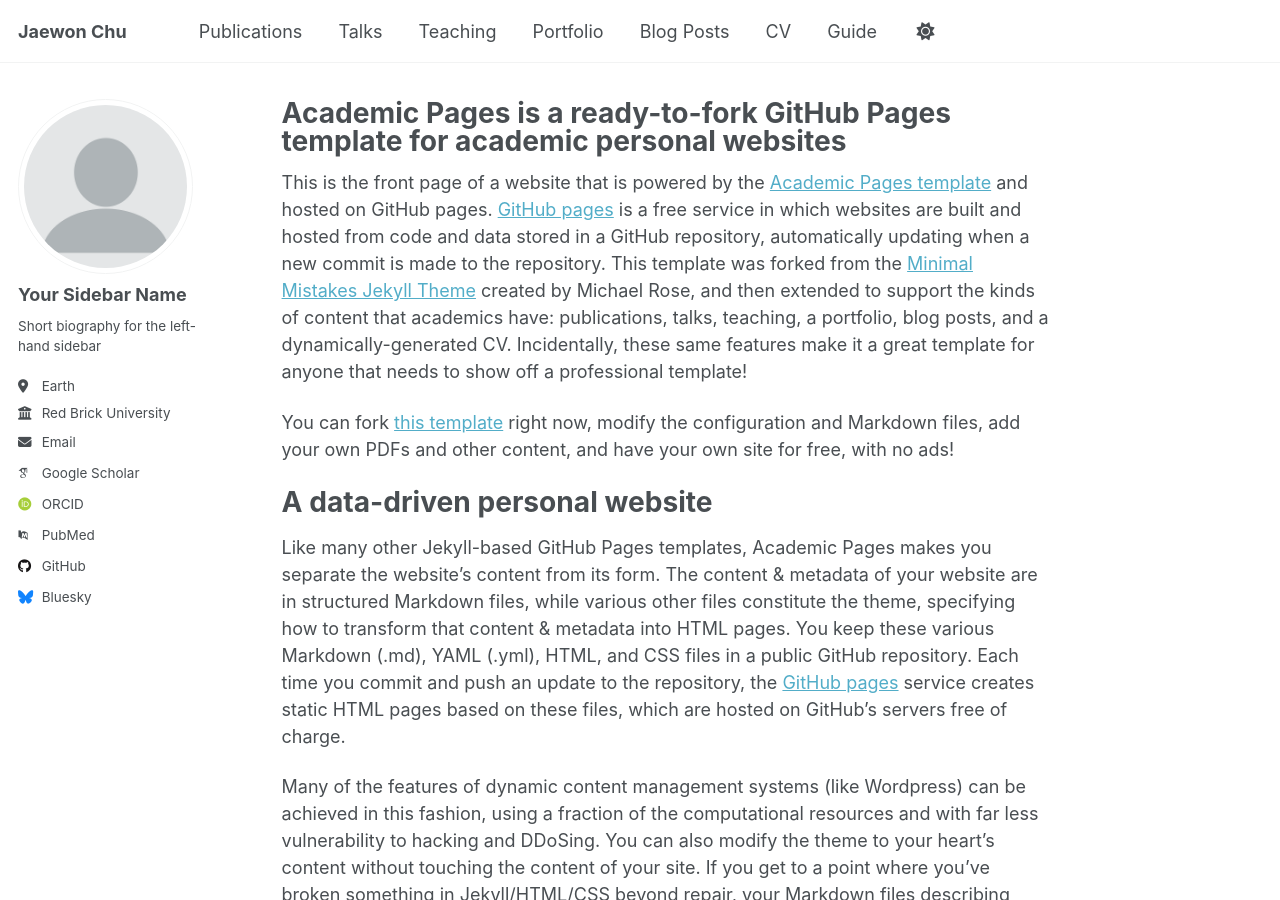
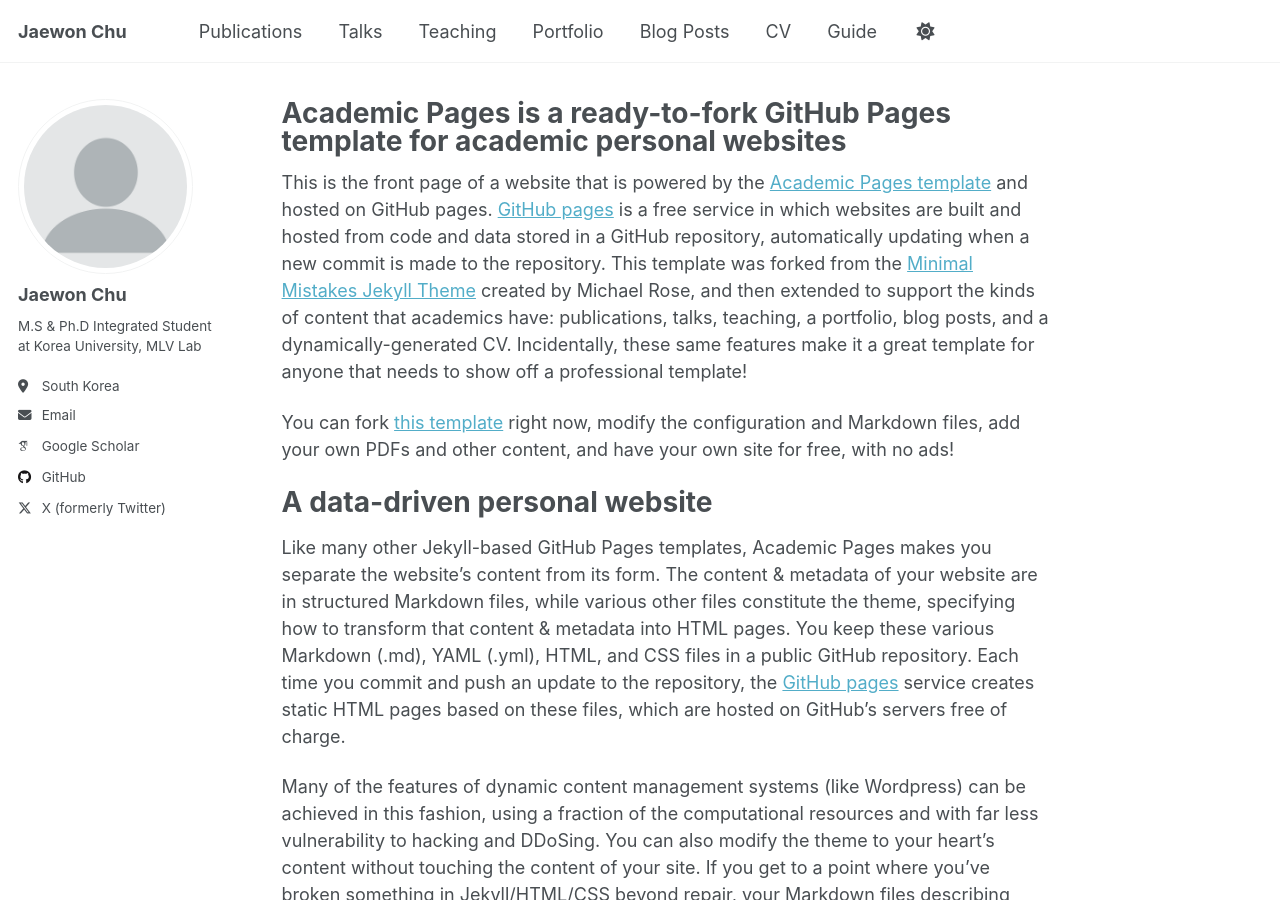
Before and after one commit to jaewonchu/jaewonchu.github.io, a Jekyll site: the page built from _pages/about.md, in a window 1280 px wide and 900 px high. Built offline with Jekyll 4.4.1, drawn with Linux system fonts in a browser that asks for light colours; some web fonts are replaced; a script that is not in the unit is left out.

Commit message:
Modification

```diff
--- a/_config.yml
+++ b/_config.yml
@@ -24,23 +24,22 @@ repository               : "academicpages/academicpages.github.io"
 author:
   # Biographic information
   avatar           : "profile.png"
-  name             : "Your Sidebar Name"
+  name             : "Jaewon Chu" # The name to display in the author profile
   pronouns         : # example: "she/her"
-  bio              : "Short biography for the left-hand sidebar"
-  location         : "Earth"
-  employer         : "Red Brick University"
+  bio              : "M.S & Ph.D Integrated Student at Korea University, MLV Lab"
+  location         : "South Korea"
   uri              : # URL
   email            : "none@example.org"
 
   # Academic websites
   academia         : # URL
   arxiv            : # URL - Update with the correct link to your profile
-  googlescholar    : "https://scholar.google.com/citations?user=PS_CX0AAAAAJ"
+  googlescholar    : "https://scholar.google.com/citations?hl=ko&user=X3RX138AAAAJ"
   inspire-hep      : # URL
   impactstory      : # URL
-  orcid            : "http://orcid.org/yourorcidurl"
+  orcid            : # URL
   semantic         : # URL
-  pubmed           : "https://www.ncbi.nlm.nih.gov/pubmed/?term=john+snow"
+  pubmed           : # URL
   researchgate     : # URL
   scopus           : # URL
 
@@ -48,13 +47,13 @@ author:
   bitbucket        : # Username - Update with your username on the site
   codepen          : # Username
   dribbble         : # Username
-  github           : "academicpages"
+  github           : "https://github.com/jaewonchu"
   kaggle           : # Username
   stackoverflow    : # User number or user number and name (i.e., use "1" or "1/jeff-atwood")
 
   # Social media
   artstation       : # Username
-  bluesky          : "bsky.app" # Replace this with you Bluesky username
+  bluesky          : # Username
   facebook         : # Username
   flickr           : # Username
   foursquare       : # Username
@@ -71,7 +70,7 @@ author:
   steam            : # Username
   telegram         : # URL
   tumblr           : # Username
-  twitter          : # Username for X / Twitter
+  twitter          : "https://x.com/Jwon_chu"
   vine             : # Username
   weibo            : # Username
   wikipedia        : # Username
```
